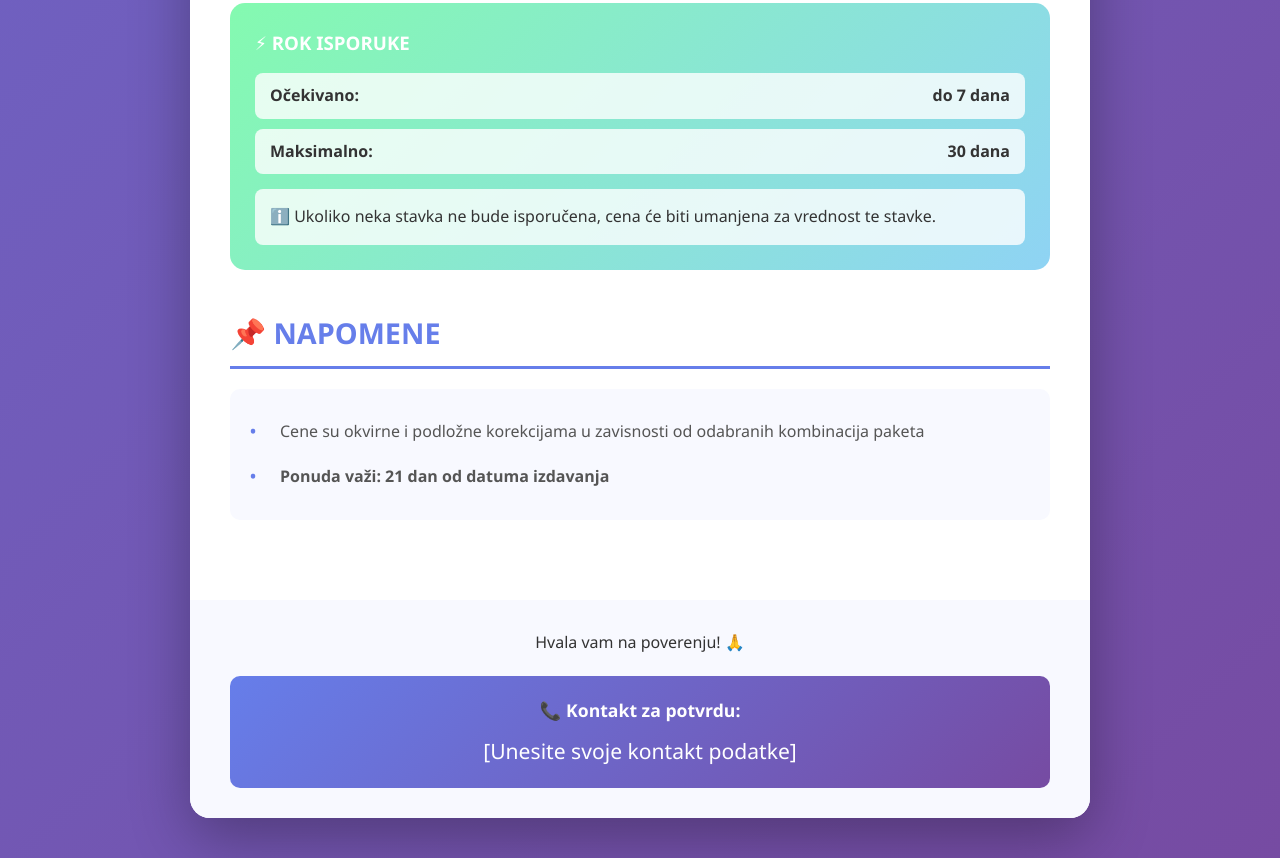
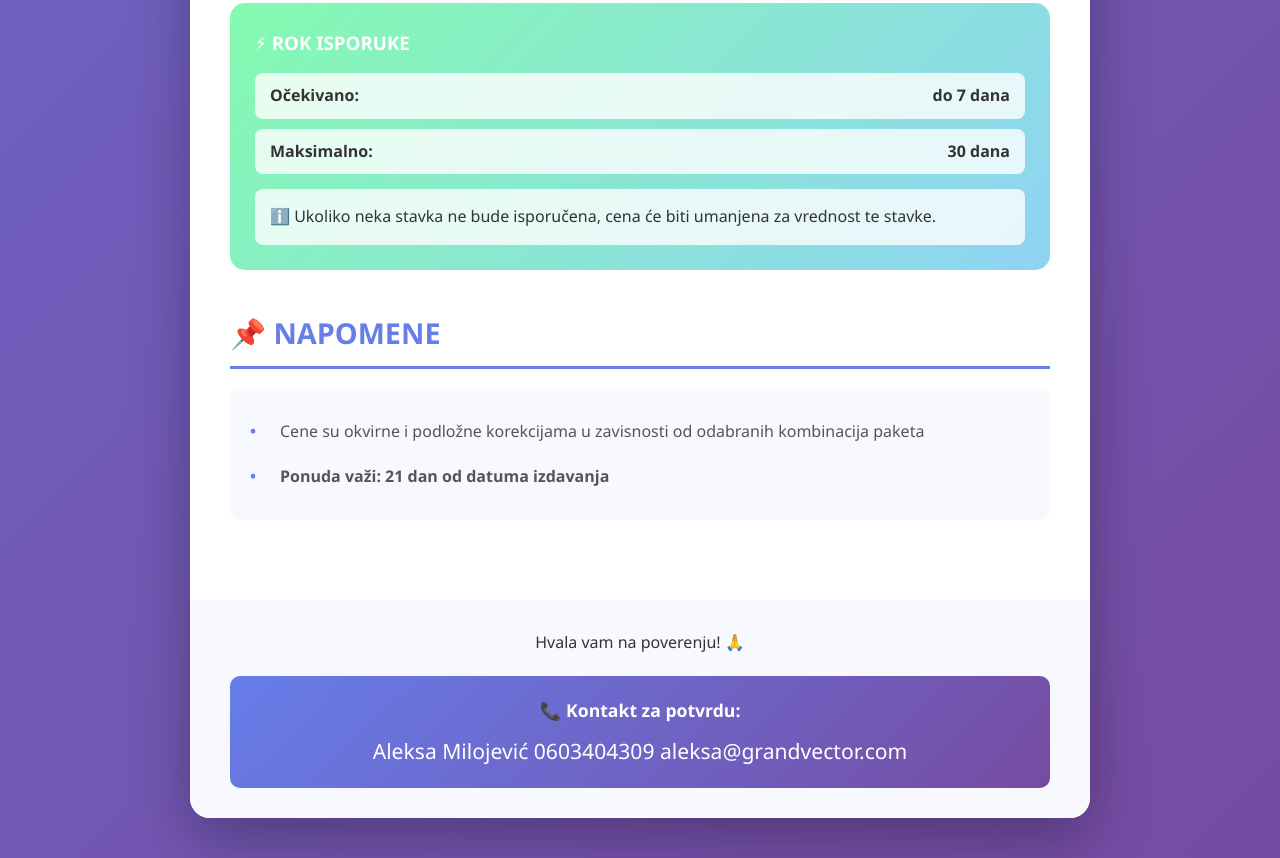
Before and after one commit to agrandvector/Sistem-za-zakazivanje---Zubaonica, a plain HTML site: page index.html in a window 1280 px wide. Shown: the part 3115-3973 px from the top of the page. Drawn offline with Linux system fonts and the light colour scheme.

Commit message:
Update index.html

```diff
--- a/index.html
+++ b/index.html
@@ -510,7 +510,9 @@
             <div class="contact-box">
                 <strong>📞 Kontakt za potvrdu:</strong><br>
                 <div style="margin-top: 10px; font-size: 1.2em;">
-                    [Unesite svoje kontakt podatke]
+                    Aleksa Milojević
+                    0603404309
+                    aleksa@grandvector.com
                 </div>
             </div>
         </div>
```
